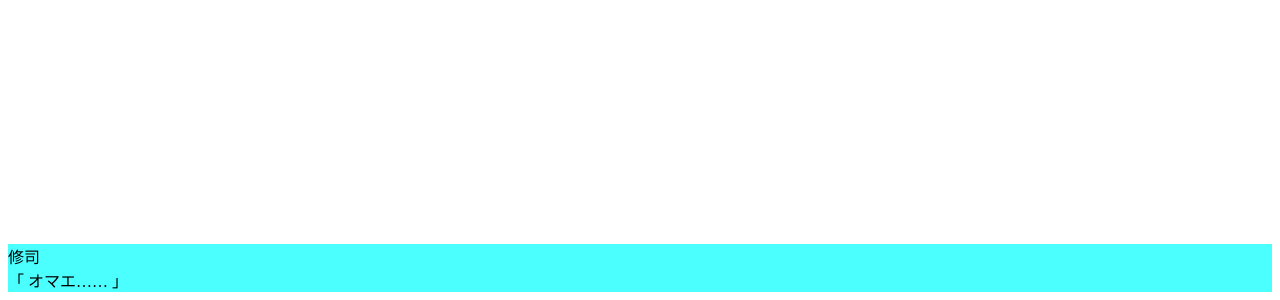
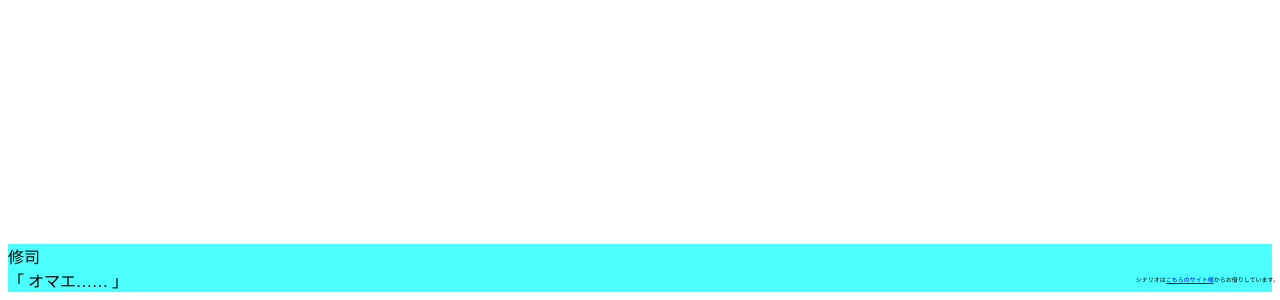
Before and after one commit to DN360/HTML_de_NovelGame, a plain HTML site: page works/novelgame.html in a window 1280 px wide. Shown: the part 514-814 px from the top of the page. Drawn offline with Linux system fonts and the light colour scheme.

Commit message:
[add]注記

```diff
--- a/works/novelgame.html
+++ b/works/novelgame.html
@@ -10,14 +10,25 @@
         height:15%;
         margin-top:60%;
       }
+
+      .caption {
+        position: absolute;
+        bottom: 2px;
+        right: 1px;
+        font-size: 0.1em;
+      }
     </style>
   </head>
   <body>
     <div id="box" onclick="going()" onkeyup="enter(window.event.keyCode)">
       <div id="character"></div>
       <div id="message"></div>
+
+      <div class="caption">シナリオは<a href="http://gramteril.blog.fc2.com/blog-entry-876.html#etrytp">こちらのサイト様</a>からお借りしています。</div>
+
     </div>
     <script type="text/javascript" src="TEXT.js"></script>
     <script type="text/javascript" src="program.js"></script>
-  </body>
+
+    </body>
 </html>
```
